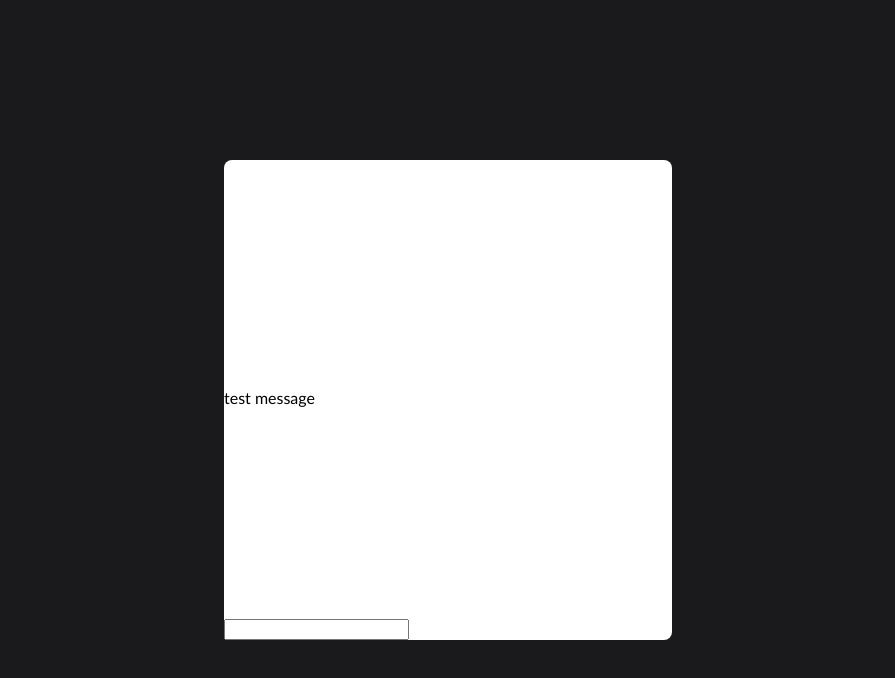
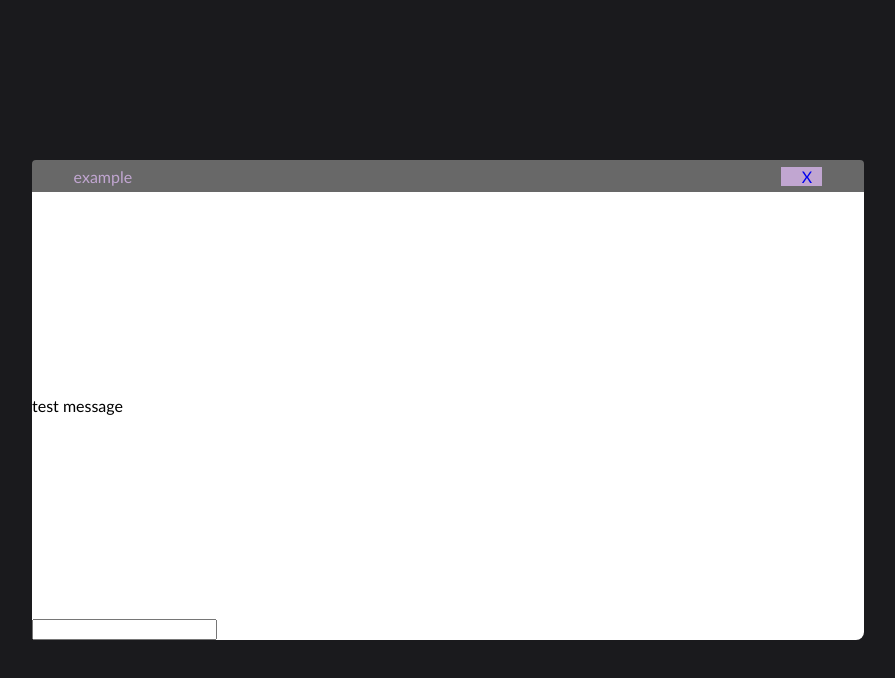
Before and after one commit to kramuel/SamuelsChatt, a React (Create React App) app in the folder frontend/: page /chat in a window 1280 px wide. Shown: the top 678 px of the page, without its empty margins (192-1087 px from the left). Built offline with nearby package versions, Linux system fonts and the light colour scheme; the HTML template or start-up script is replaced by a standard one.

Commit message:
infobar styling

```diff
--- a/frontend/src/components/Chat.css
+++ b/frontend/src/components/Chat.css
@@ -13,5 +13,32 @@
   background: #ffffff;
   border-radius: 8px;
   height: 60%;
-  width: 35%;
+  width: 65%;
 }
+
+.infoBar {
+  display: flex;
+  align-items: center;
+  justify-content: space-between;
+  background: #686868;
+  border-radius: 4px 4px 0 0;
+  height: 2em;
+  width: 100%;
+}
+.infoBarRight {
+  display: flex;
+  justify-content: flex-end;
+  background-color: #c1a6d1;
+  width: 5%;
+  margin-right: 5%;
+}
+
+.exit {
+  text-decoration: none;
+  margin-right: 25%;
+}
+
+.infoBarLeft {
+  color: #c1a6d1;
+  margin-left: 5%;
+}
--- a/frontend/src/components/Chat.js
+++ b/frontend/src/components/Chat.js
@@ -7,14 +7,21 @@ let socket;
 
 const Chat = () => {
   socket = io("localhost:5000");
-  let room;
+  let room = "example";
 
   console.log(socket);
   return (
     <div className="chatBox">
       <div className="chatInnerBox">
         <div className="infoBar">
-          <p>{room}</p>
+          <div className="infoBarLeft">
+            <p>{room}</p>
+          </div>
+          <div className="infoBarRight">
+            <a href="/" className="exit">
+              {"X"}
+            </a>
+          </div>
         </div>
         <div className="messages">
           <p className="message">test message</p>
@@ -23,6 +30,7 @@ const Chat = () => {
           <input type="text" className="test" />
         </div>
       </div>
+      <div className="userBox"></div>
     </div>
   );
 };
```
